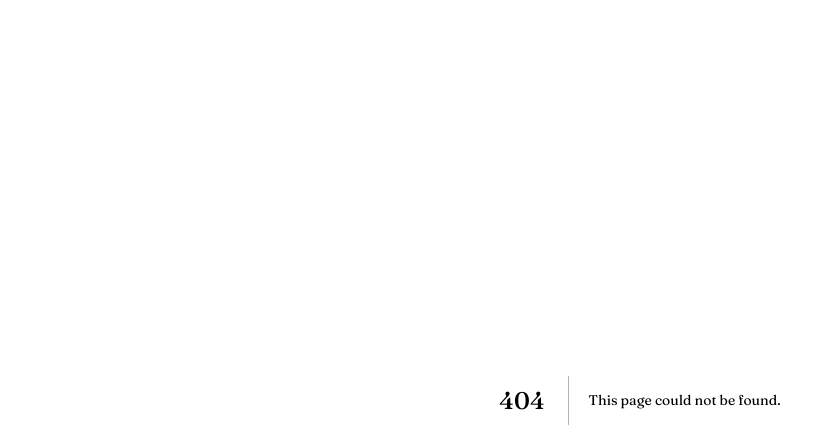
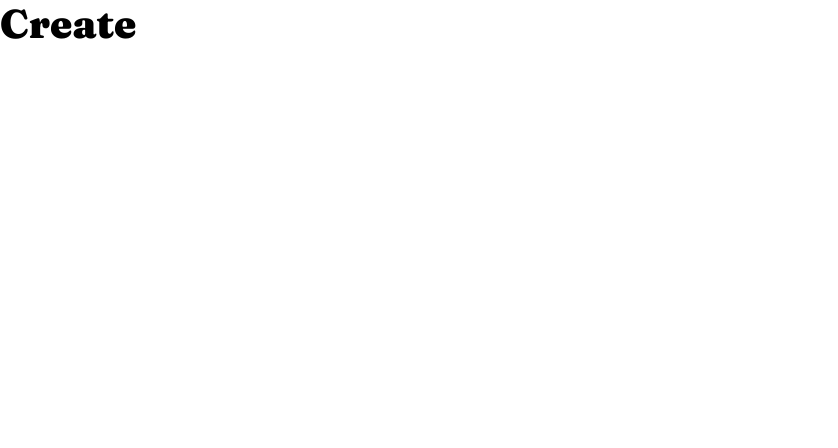
Before and after one commit to vickievien/coffee-roasters, a Next.js app: page /create in a window 1280 px wide. Before the commit this address had no page. Shown: the top 448 px of the page, without its empty margins (0-838 px from the left). Built offline with nearby package versions, Linux system fonts and the light colour scheme.

Commit message:
:heavy_plus_sign: update: add pages

```diff
--- /dev/null
+++ b/pages/create.js
@@ -0,0 +1,7 @@
+const Create = () => {
+    return (
+        <h2>Create</h2>
+     );
+}
+
+export default Create;
```
Also changed, not shown: pages/about.js (added, +7 -0 lines).
